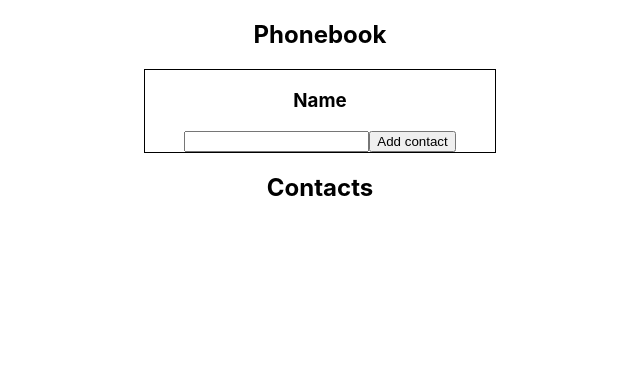
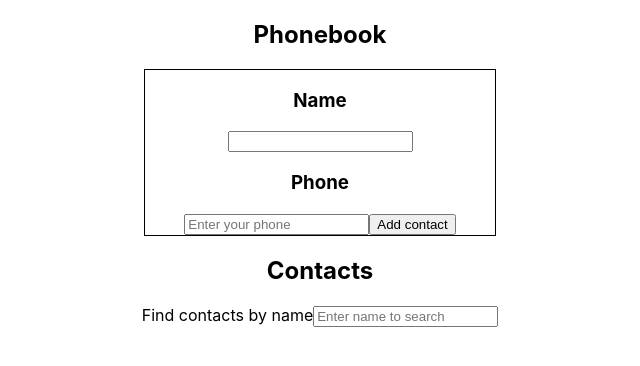
Before and after one commit to StruzhakS/goit-react-hw-02-phonebook, a React (Create React App) app: page / in a window 1280 px wide. Shown: the top 366 px of the page, without its empty margins (320-960 px from the left). Built offline with nearby package versions, Linux system fonts and the light colour scheme.

Commit message:
do task-3

```diff
--- a/src/components/App.jsx
+++ b/src/components/App.jsx
@@ -2,25 +2,106 @@ import s from './style.module.css';
 import { Component } from 'react';
 import { nanoid } from 'nanoid';
 import DoForm from './DoForm/DoForm';
+import Filter from './FilterCOntacts/Filtercontacts';
 class App extends Component {
   state = {
     contacts: [],
+    filter: '',
     name: '',
+    number: '',
   };
+  handleChange = e => {
+    const { name, value } = e.target;
+    this.setState({ [name]: value });
+  };
+
+  handleSubmit = e => {
+    e.preventDefault();
+
+    const contact = {
+      name: this.state.name,
+      number: this.state.number,
+      id: nanoid(),
+    };
+    if (contact.name === this.state.contacts.name) {
+      return;
+    }
+    this.setState(({ contacts }) => ({
+      contacts: [...contacts, contact],
+    }));
+    this.setState({ name: '', number: '' });
+  };
+  phoneNumber = e => {
+    this.setState({
+      number: e.target.elements.value,
+    });
+    return;
+  };
+
+  filterContacts = e => {
+    this.setState({ filter: e.target.value });
+  };
+
+  getVisibleContacts = () => {
+    const { filter, contacts } = this.state;
+    const normalizedContacts = filter.toLowerCase();
+    return contacts.filter(contact => {
+      return contact.name.toLowerCase().includes(normalizedContacts);
+    });
+  };
+
   render() {
-    console.log(this.state.contacts);
+    const { number, filter, name } = this.state;
+    const visibleContacts = this.getVisibleContacts();
     return (
       <>
         <div>
           <h2>Phonebook</h2>
           <div className={s.input}>
-            <h3>Name</h3>
-            <DoForm contacts={this.state.contacts} name={this.state.name} />
+            {/* <DoForm
+              contacts={this.state.contacts}
+              name={this.state.name}
+              handleSubmit={this.handleSubmit}
+            /> */}
+            <form action="name" onSubmit={this.handleSubmit}>
+              <h3>Name</h3>
+              <input
+                type="text"
+                name="name"
+                pattern="^[a-zA-Zа-яА-Я]+(([' -][a-zA-Zа-яА-Я ])?[a-zA-Zа-яА-Я]*)*$"
+                title="Name may contain only letters, apostrophe, dash and spaces. For example Adrian, Jacob Mercer, Charles de Batz de Castelmore d'Artagnan"
+                required
+                onChange={this.handleChange}
+                value={name}
+              />
+              <h3>Phone</h3>
+
+              <input
+                type="tel"
+                name="number"
+                pattern="\+?\d{1,4}?[-.\s]?\(?\d{1,3}?\)?[-.\s]?\d{1,4}[-.\s]?\d{1,4}[-.\s]?\d{1,9}"
+                title="Phone number must be digits and can contain spaces, dashes, parentheses and can start with +"
+                required
+                placeholder="Enter your phone"
+                onChange={this.handleChange}
+                value={number}
+              />
+              <button>Add contact</button>
+            </form>
           </div>
         </div>
         <div>
           <h2>Contacts</h2>
-          <ul>{this.state.contacts.map(contact => console.log(contact))}</ul>
+          <Filter value={filter} onChange={this.filterContacts} />
+
+          <ul className={s.contactList}>
+            {visibleContacts.map(contact => (
+              <li className={s.listItem} key={nanoid()}>
+                <span>{contact.name}: </span> <span>{contact.number}</span>
+                <button type="button">Delete</button>
+              </li>
+            ))}
+          </ul>
         </div>
       </>
     );
--- a/src/components/DoForm/DoForm.jsx
+++ b/src/components/DoForm/DoForm.jsx
@@ -1,24 +1,51 @@
-const DoForm = ({ contacts, name }) => {
-  const handleChange = e => {};
-  const handleSubmit = e => {
-    e.preventDefault();
+// const { Component } = require('react');
 
-    contacts.push(e.target[0].value);
-  };
-  return (
-    <form action="name" onSubmit={handleSubmit}>
-      <input
-        type="text"
-        name="name"
-        pattern="^[a-zA-Zа-яА-Я]+(([' -][a-zA-Zа-яА-Я ])?[a-zA-Zа-яА-Я]*)*$"
-        title="Name may contain only letters, apostrophe, dash and spaces. For example Adrian, Jacob Mercer, Charles de Batz de Castelmore d'Artagnan"
-        required
-        onChange={e => {
-          handleChange(e);
-        }}
-      />
-      <button>Add contact</button>
-    </form>
-  );
-};
-export default DoForm;
+// class DoForm extends Component {
+//   state = { name: '', number: '' };
+//   handleChange = e => {
+//     const { name, value } = e.target;
+//     this.setState({ [name]: value });
+//   };
+
+//   handleSubmit = e => {
+//     e.preventDefault();
+
+//     const contact = {
+//       name: this.state.name,
+//       number: this.state.number,
+//     };
+//     this.setState(prevState => ({
+//       contacts: [...prevState.contacts, contact],
+//     }));
+//   };
+//   render() {
+//     return (
+//       <form action="name" onSubmit={this.handleSubmit}>
+//         <h3>Name</h3>
+//         <input
+//           type="text"
+//           name="name"
+//           pattern="^[a-zA-Zа-яА-Я]+(([' -][a-zA-Zа-яА-Я ])?[a-zA-Zа-яА-Я]*)*$"
+//           title="Name may contain only letters, apostrophe, dash and spaces. For example Adrian, Jacob Mercer, Charles de Batz de Castelmore d'Artagnan"
+//           required
+//           onChange={this.handleChange}
+//         />
+//         <h3>Phone</h3>
+
+//         <input
+//           type="tel"
+//           name="number"
+//           pattern="\+?\d{1,4}?[-.\s]?\(?\d{1,3}?\)?[-.\s]?\d{1,4}[-.\s]?\d{1,4}[-.\s]?\d{1,9}"
+//           title="Phone number must be digits and can contain spaces, dashes, parentheses and can start with +"
+//           required
+//           placeholder="Enter your phone"
+//           value={this.state.number}
+//           onChange={this.handleChange}
+//         />
+//         <button>Add contact</button>
+//       </form>
+//     );
+//   }
+// }
+
+// export default DoForm;
--- /dev/null
+++ b/src/components/FilterCOntacts/Filtercontacts.jsx
@@ -0,0 +1,23 @@
+import propTypes from 'prop-types';
+import React from 'react';
+
+const Filter = ({ onChange, value }) => {
+  return (
+    <label>
+      Find contacts by name
+      <input
+        onChange={onChange}
+        name="filter"
+        type="text"
+        value={value}
+        placeholder="Enter name to search"
+      />
+    </label>
+  );
+};
+
+Filter.propTypes = {
+  value: propTypes.string.isRequired,
+  onChange: propTypes.func.isRequired,
+};
+export default Filter;
--- a/src/components/style.module.css
+++ b/src/components/style.module.css
@@ -8,3 +8,18 @@ body {
   display: flex;
   flex-direction: column;
 }
+
+.contactList {
+  margin: 0 auto;
+  width: 300px;
+  list-style: none;
+  margin-bottom: 30px;
+  margin-top: 30px;
+}
+
+.listItem {
+  display: flex;
+  justify-content: space-between;
+  box-shadow: rgba(99, 99, 99, 0.2) 0px 2px 8px 0px;
+  margin: 10px;
+}
```
